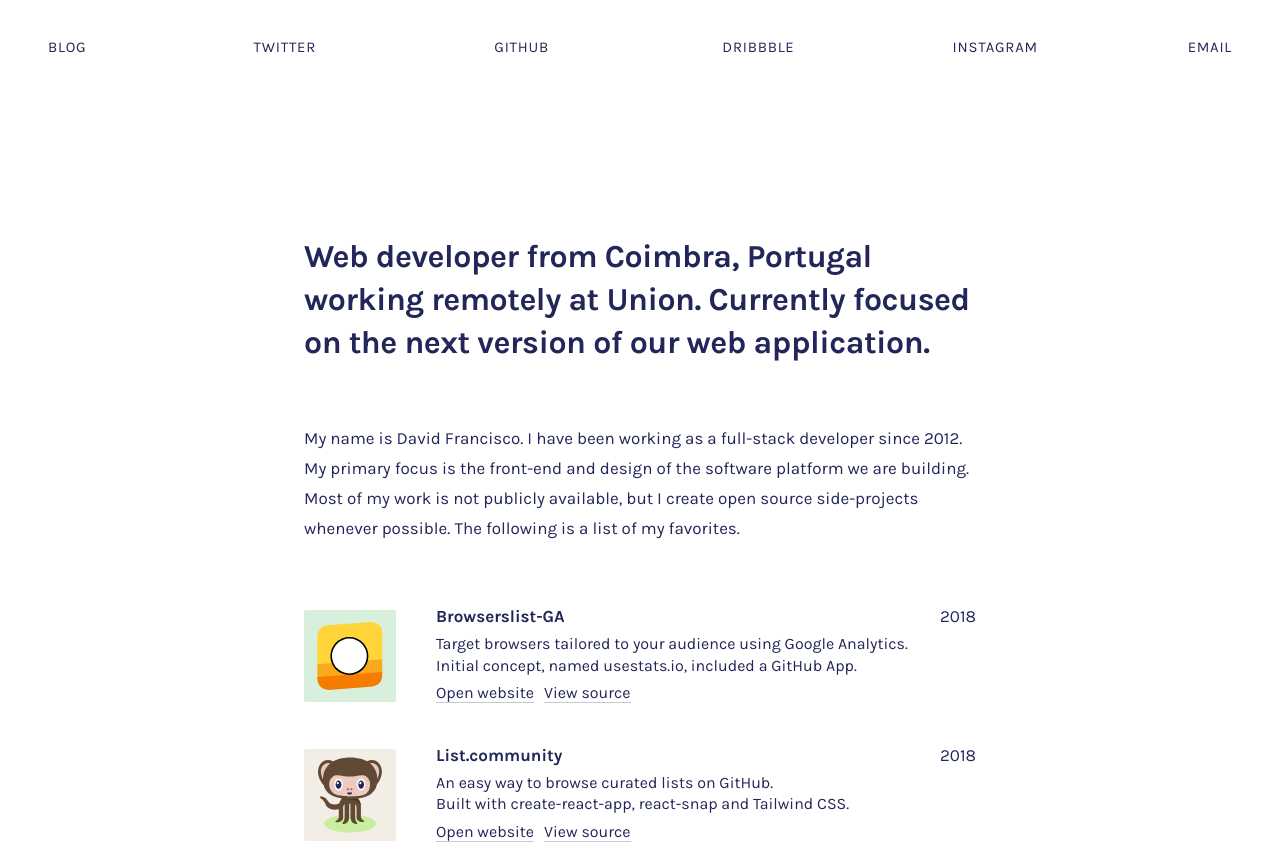
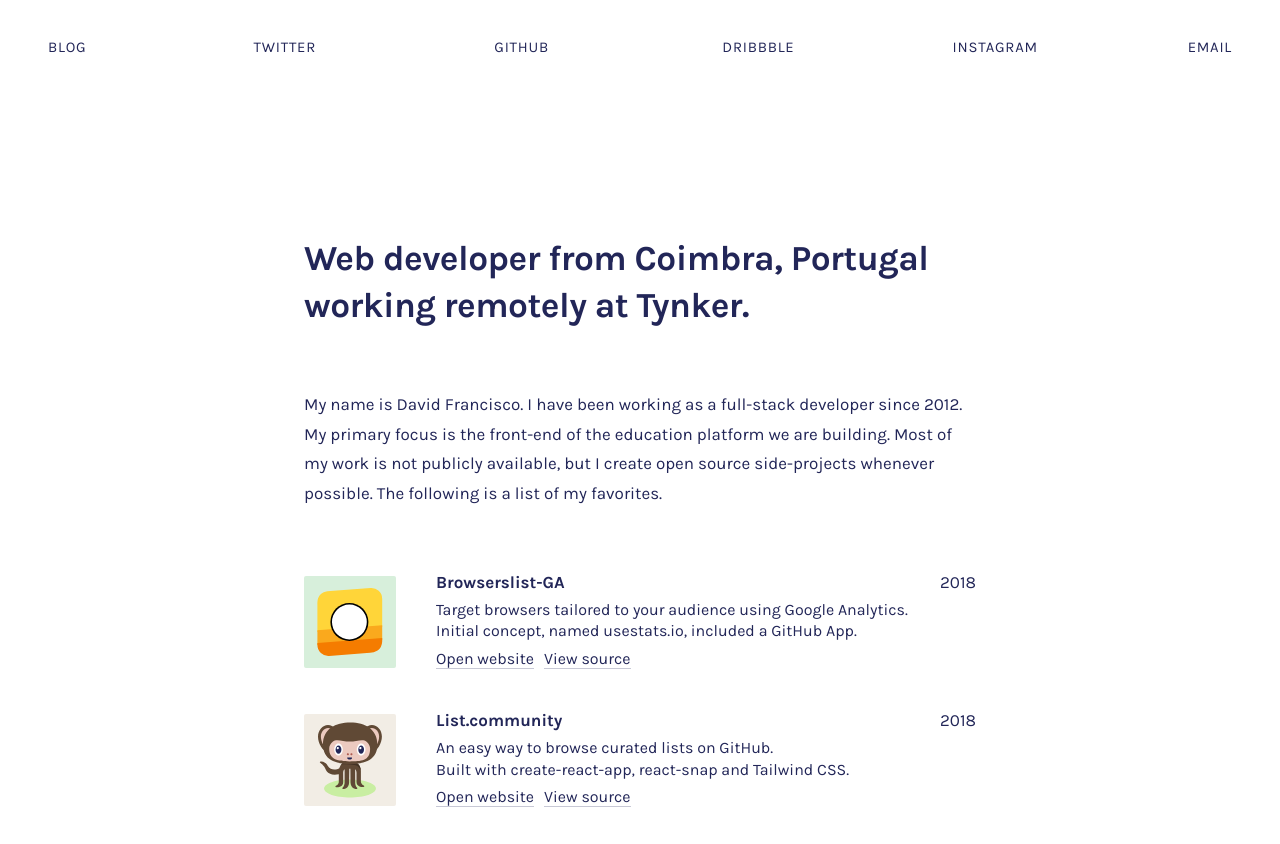
Before and after one commit to dmfrancisco/david.tools, a React (Create React App) app: page / in a window 1280 px wide. Shown: the top 844 px of the page. Built offline with nearby package versions, Linux system fonts and the light colour scheme; the HTML template or start-up script is replaced by a standard one.

Commit message:
Update bio

```diff
--- a/src/Header.css
+++ b/src/Header.css
@@ -13,7 +13,7 @@
 
 @media (min-width: 500px) {
   .Header-title {
-    font-size: 2rem;
+    font-size: 2.2rem;
     margin: 3.75rem 0;
   }
 
--- a/src/data.js
+++ b/src/data.js
@@ -27,13 +27,12 @@
     title: "David Francisco",
     author: "David Marquês Francisco",
     twitter: "@dmfrancisco",
-    description: "Hello, I'm a web developer from Coimbra that focuses on front-end and design.",
+    description: "Hello, I'm a web developer from Coimbra that focuses on front-end development.",
     publicUrl: "https://david.tools",
   },
-  title:
-    "Web developer from Coimbra, Portugal working remotely at Union. Currently focused on the next version of our web application.",
+  title: "Web developer from Coimbra, Portugal working remotely at Tynker.",
   description:
-    "My name is David Francisco. I have been working as a full-stack developer since 2012. My primary focus is the front-end and design of the software platform we are building. Most of my work is not publicly available, but I create open source side-projects whenever possible. The following is a list of my favorites.",
+    "My name is David Francisco. I have been working as a full-stack developer since 2012. My primary focus is the front-end of the education platform we are building. Most of my work is not publicly available, but I create open source side-projects whenever possible. The following is a list of my favorites.",
   nav: [
     {
       text: "Blog",
```
